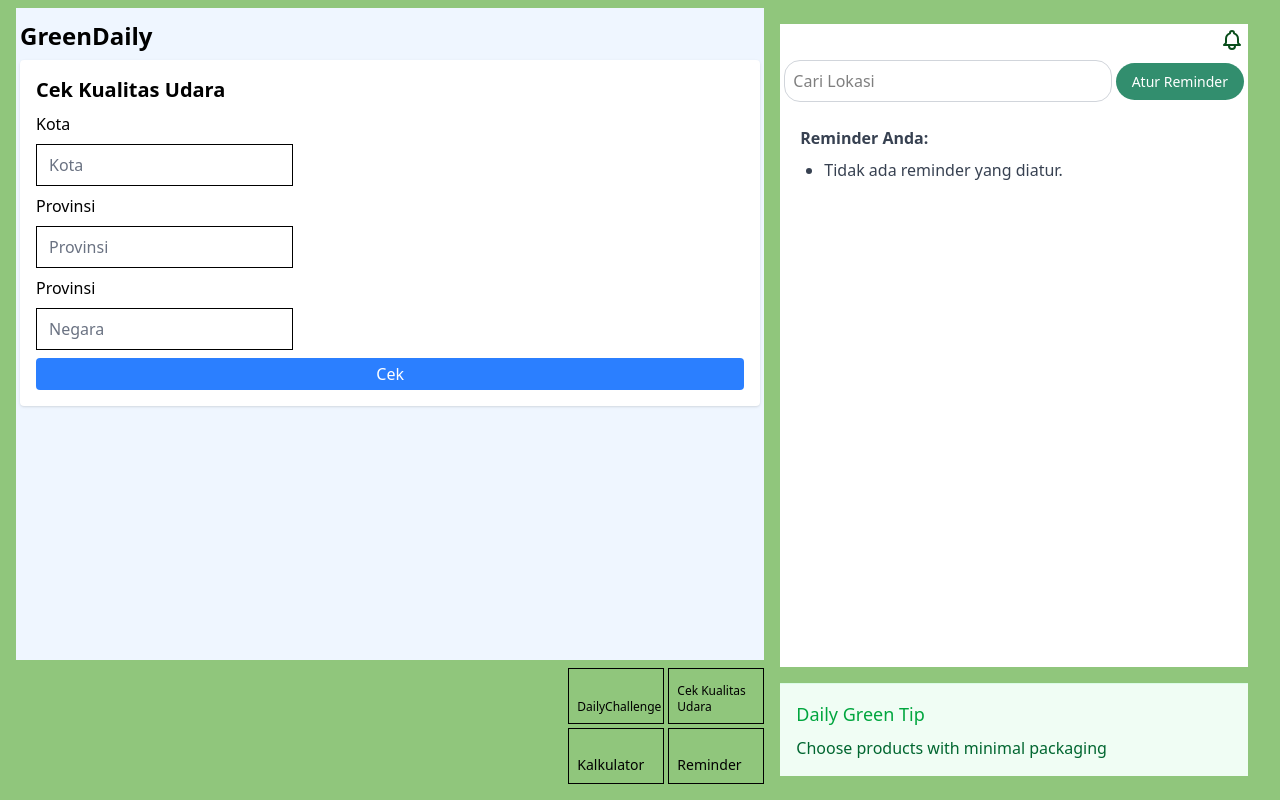
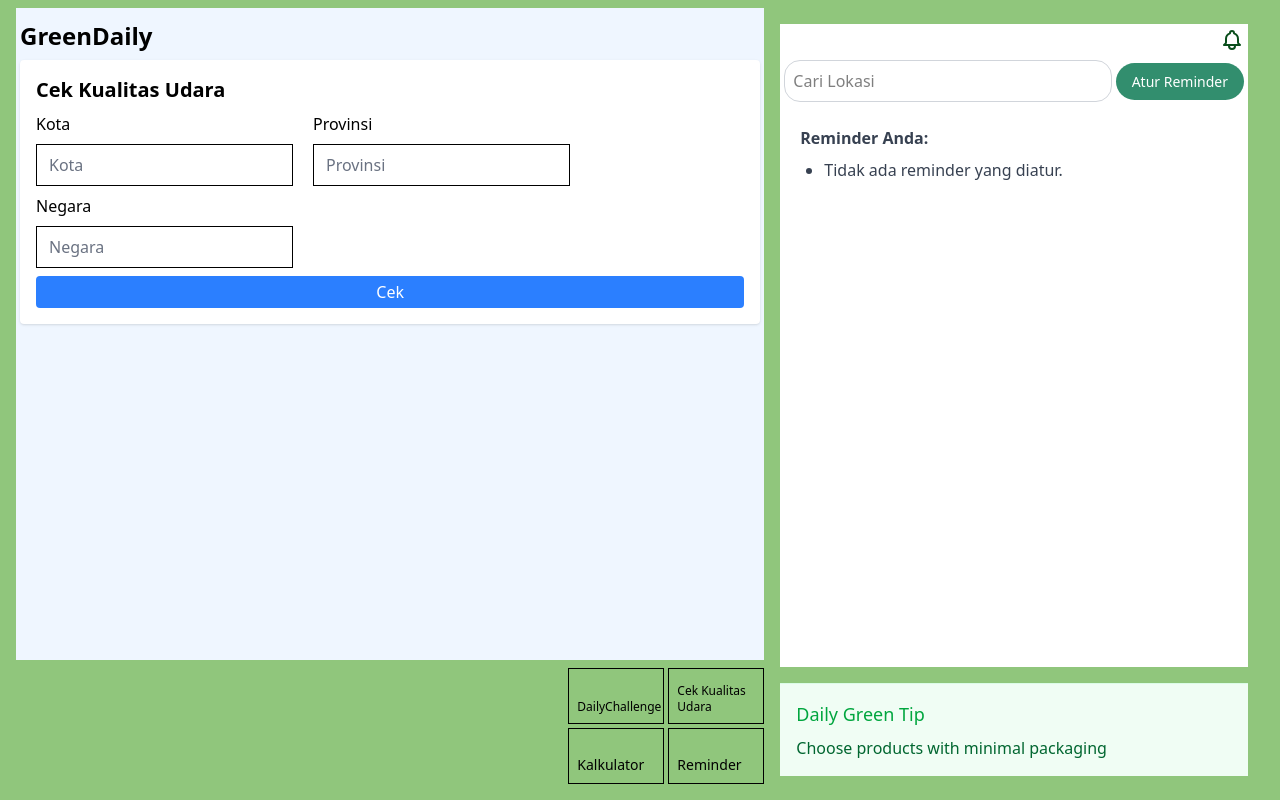
Before and after one commit to sihotang-yonathan1/GreenDaily, a React (Vite) app: page /#/air-quality in a window 1280 px wide. Built offline with nearby package versions, Linux system fonts and the light colour scheme.

Commit message:
fix: Set the layout to use `flex-wrap`

```diff
--- a/src/app/air-quality-check/index.tsx
+++ b/src/app/air-quality-check/index.tsx
@@ -50,7 +50,7 @@ export const AirQualityCheck: React.FC = () => {
   return (
     <div className="p-4 bg-white rounded shadow flex flex-col w-full">
       <h2 className="text-xl font-bold mb-2">Cek Kualitas Udara</h2>
-      <div className="flex flex-row  md:flex-col gap-y-2 md:gap-x-4 mb-2">
+      <div className="flex flex-row flex-wrap gap-y-2 gap-x-4 mb-2">
 
         {/* Input Kota */}
         <div className="flex md:flex-col items-center md:items-baseline justify-normal md:justify-center gap-x-2 md:gap-y-2">
@@ -78,7 +78,7 @@ export const AirQualityCheck: React.FC = () => {
 
         {/* Input Negara */}
         <div className="flex md:flex-col items-center md:items-baseline justify-normal md:justify-center gap-x-2 md:gap-y-2">
-          <label htmlFor="countryInput" className="hidden md:block">Provinsi</label>
+          <label htmlFor="countryInput" className="hidden md:block">Negara</label>
           <input
             id="countryInput"
             className="border px-3 py-2 mr-1 placeholder:text-gray-500"
```
